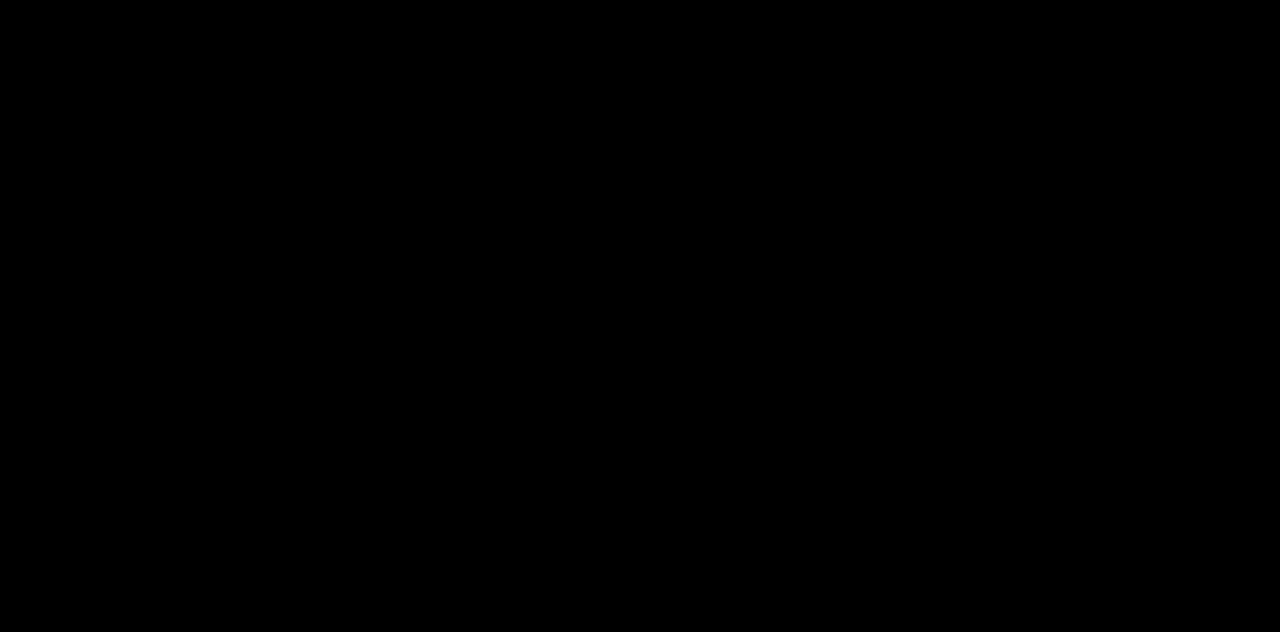
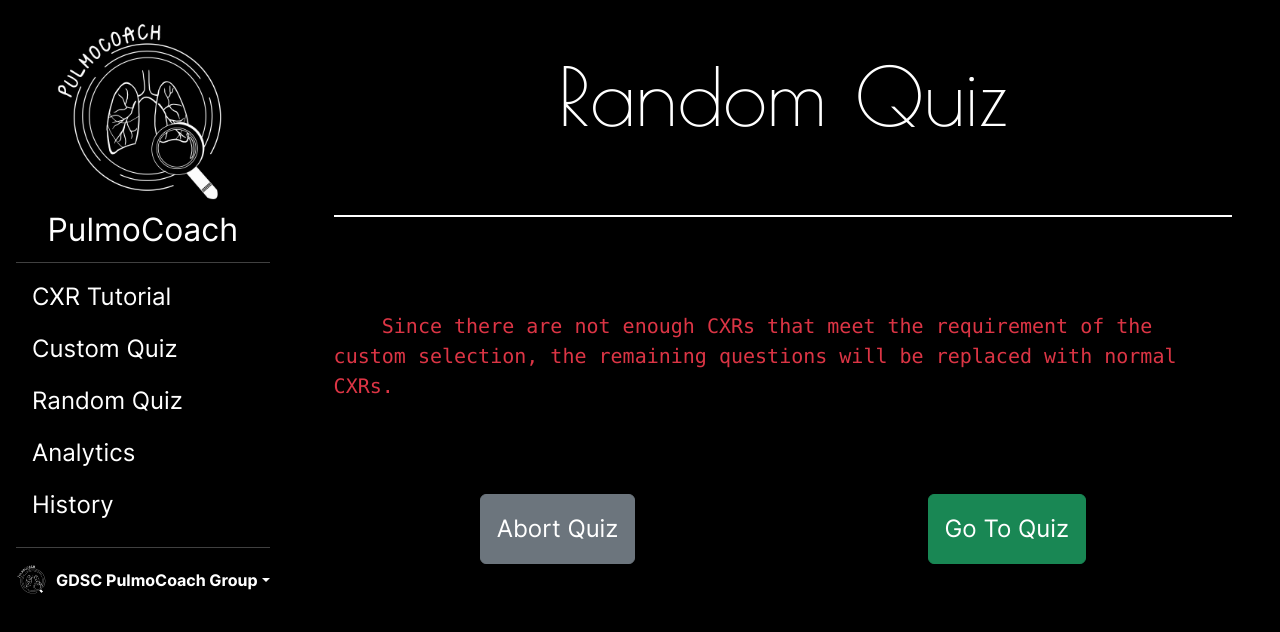
Before and after one commit to eric900115/PulmoCoach, an Angular app: page /random_quiz in a window 1280 px wide. Before the commit this address led to /. Shown: the top 632 px of the page. Built offline with nearby package versions, Linux system fonts and the light colour scheme; a web font is replaced by a local one.

Commit message:
feat: random quiz page

```diff
--- a/src/app/app-routing.module.ts
+++ b/src/app/app-routing.module.ts
@@ -4,11 +4,13 @@ import { MenuComponent } from './menu/menu.component';
 import { QuestionComponent } from './question/question.component';
 import { WelcomeComponent } from './welcome/welcome.component';
 import { HistoryComponent } from './history/history.component';
+import { RandomQuizComponent } from './random-quiz/random-quiz.component';
 
 const routes: Routes = [
   {path:"", redirectTo:"welcome", pathMatch:'full'},
   {path:"welcome", component:WelcomeComponent},
   {path:"question", component:QuestionComponent},
+  {path:"random_quiz", component:RandomQuizComponent},
   {path:"menu", component:MenuComponent},
   {path:"history", component:HistoryComponent}
 ];
--- a/src/app/app.module.ts
+++ b/src/app/app.module.ts
@@ -12,6 +12,7 @@ import { MenuComponent } from './menu/menu.component';
 import { HistoryComponent } from './history/history.component';
 import { ComponentNameComponent } from './component-name/component-name.component';
 import { SidebarComponent } from './sidebar/sidebar.component';
+import { RandomQuizComponent } from './random-quiz/random-quiz.component';
 
 @NgModule({
   declarations: [
@@ -22,7 +23,8 @@ import { SidebarComponent } from './sidebar/sidebar.component';
     MenuComponent,
     HistoryComponent,
     ComponentNameComponent,
-    SidebarComponent
+    SidebarComponent,
+    RandomQuizComponent
   ],
   imports: [
     BrowserModule,
--- /dev/null
+++ b/src/app/random-quiz/random-quiz.component.html
@@ -0,0 +1,22 @@
+<div class = "d-flex bg-black" >
+    <app-sidebar class="w-25"></app-sidebar>
+
+	<!-- <div class = "grid_midline"></div> -->
+    <div class = "p-5 d-flex flex-column justify-content-between">
+        <h1 id = "page_title" class="display-1 text-center">Random Quiz</h1>
+        <hr id = "page_hr" class="d-flex align-items-start">
+            <div>
+                <pre id = "hint_paragraph" class="fs-6 fs-md-5 text-danger">
+                    {{ QuizHint }}
+                </pre>
+            </div>
+
+            <!-- md -->
+            <div class="d-flex justify-content-around pd-5">
+                <button type="button" class="btn btn-secondary fs-5 fs-lg-4 p-3" routerLink="/menu">Abort Quiz</button>
+                <button type="button" class="btn btn-success fs-5 fs-lg-4 p-3">Go To Quiz</button>
+                <!-- <button id="abort" routerLink="/menu">Abort Quiz</button> -->
+                <!-- <button id="go_to_quiz" (click)="startQuiz()">Go To Quiz</button> -->
+            </div>
+	</div>
+</div>
--- /dev/null
+++ b/src/app/random-quiz/random-quiz.component.scss
@@ -0,0 +1,15 @@
+#hint_paragraph {
+    // text-align: middle;
+    width:100%;
+    white-space: pre-wrap;
+    margin-inline: auto;
+}
+
+#page_title {
+    font-family: PoiretOne, cursive;
+}
+
+#page_hr {
+    border-top: 2px solid #ffffff;
+    opacity: 1;
+}
--- /dev/null
+++ b/src/app/random-quiz/random-quiz.component.ts
@@ -0,0 +1,10 @@
+import { Component } from '@angular/core';
+
+@Component({
+  selector: 'app-random-quiz',
+  templateUrl: './random-quiz.component.html',
+  styleUrls: ['./random-quiz.component.scss']
+})
+export class RandomQuizComponent {
+  QuizHint = '\n    Since there are not enough CXRs that meet the requirement of the custom selection, the remaining questions will be replaced with normal CXRs.'
+}
```
Also changed, not shown: 1 other file (tests, documents, lock files or other folders).
